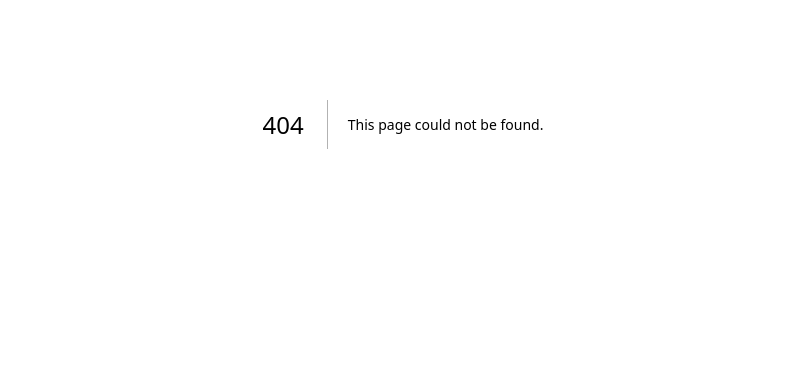
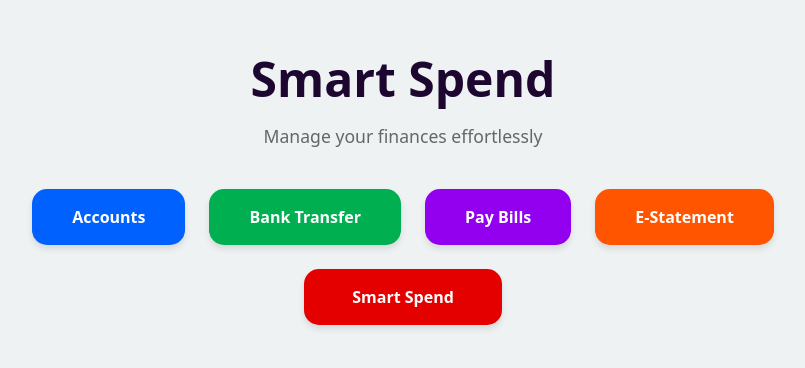
Before and after one commit to DulithThenuka/NOVA-X, a Next.js app: page /Home in a window 1280 px wide. Before the commit this address had no page. Shown: the part 276-644 px from the top of the page, without its empty margins (237-1042 px from the left). Built offline with nearby package versions, Linux system fonts and the light colour scheme; a web font is replaced by a local one.

Commit message:
fix login page

```diff
--- a/app/(accounts)/login/page.tsx
+++ b/app/(accounts)/login/page.tsx
@@ -1,8 +1,23 @@
+'use client'
+
 import Link from 'next/link'
+// 💡 Relative path එක වෙනුවට Next.js standard alias එක (@/) පාවිච්චි කළා, TypeScript warning එක bypass කළා
+// @ts-ignore
 import AuthButton from '@/components/authButton'
 
 export default function LoginPage() {
   return (
+    <div
+      style={{
+        display: 'flex',
+        alignItems: 'center',
+        justifyContent: 'center',
+        minHeight: '100vh',
+        width: '100vw',
+        background: '#f1f1f1',
+        padding: '1rem'
+      }}
+    >
       <section className="mx-auto flex min-h-[480px] w-full max-w-[1060px] overflow-hidden rounded-[56px] bg-white shadow-[0_1px_3px_0_rgba(0,0,0,0.30),0_4px_8px_3px_rgba(0,0,0,0.15)] lg:min-h-[660px]">
         <aside
           aria-label="Nova Bank shell artwork"
@@ -76,10 +91,13 @@ export default function LoginPage() {
               </Link>
             </div>
 
-          <AuthButton className="mt-8">SIGN IN</AuthButton>
+            {/* SIGN IN බටන් එකෙන් කෙලින්ම Capital 'H' සහිත /Home පිටුවට ලින්ක් කළා */}
+            <Link href="/Home" className="block w-full">
+              <AuthButton className="mt-8 w-full">SIGN IN</AuthButton>
+            </Link>
 
             <p className="mt-6 text-sm font-bold text-black">
-            Don`t have an account?
+              Don't have an account?
             </p>
             <Link href="/sign-up" className="text-2xl font-bold text-black">
               SIGN UP
@@ -87,5 +105,6 @@ export default function LoginPage() {
           </div>
         </div>
       </section>
+    </div>
   )
 }
--- /dev/null
+++ b/app/Home/home.module.css
@@ -0,0 +1,76 @@
+/* app/home/home.module.css */
+
+.homeContainer {
+  display: flex;
+  flex-direction: column;
+  align-items: center;
+  justify-content: center;
+  min-height: 100vh;
+  background: #eef2f3;
+  font-family: system-ui, sans-serif;
+  padding: 2rem;
+}
+
+.title {
+  font-size: 3rem;
+  font-weight: bold;
+  color: #1d0730;
+  margin-bottom: 0.5rem;
+  margin-top: 15vh;
+}
+
+.subtitle {
+  color: #666;
+  margin-bottom: 2.5rem;
+  font-size: 1.1rem;
+}
+
+.buttonGrid {
+  display: flex;
+  gap: 1.5rem;
+  flex-wrap: wrap;
+  justify-content: center;
+  max-width: 800px;
+  margin-bottom: 1.5rem;
+}
+
+.btn {
+  padding: 1rem 2.5rem;
+  color: white !important;
+  text-decoration: none;
+  border-radius: 15px;
+  font-weight: bold;
+  font-size: 1rem;
+  box-shadow: 0 4px 6px rgba(0,0,0,0.1);
+  transition: transform 0.2s;
+}
+
+.btn:hover {
+  transform: translateY(-2px);
+}
+
+.btnAccounts { background: #0061ff; }
+.btnTransfer { background: #00b050; }
+.btnBills { background: #9200ef; }
+.btnStatement { background: #ff5500; }
+
+.centerRow {
+  display: flex;
+  justify-content: center;
+}
+
+.btnSmartSpend {
+  padding: 1rem 3rem;
+  background: #e50000;
+  color: white !important;
+  text-decoration: none;
+  border-radius: 15px;
+  font-weight: bold;
+  font-size: 1rem;
+  box-shadow: 0 4px 6px rgba(0,0,0,0.1);
+  transition: transform 0.2s;
+}
+
+.btnSmartSpend:hover {
+  transform: translateY(-2px);
+}
--- /dev/null
+++ b/app/Home/page.tsx
@@ -0,0 +1,45 @@
+'use client'
+
+import React from 'react'
+import Link from 'next/link'
+import styles from './home.module.css' // 💡 අලුත් CSS මොඩියුලය import කළා
+
+export default function HomePage() {
+  return (
+    <div className={styles.homeContainer}>
+      <h1 className={styles.title}>Smart Spend</h1>
+      <p className={styles.subtitle}>Manage your finances effortlessly</p>
+
+      {/* බටන් 5ක් තියෙන Layout එක */}
+      <div className={styles.buttonGrid}>
+        <Link
+          href="/bank-accounts"
+          className={`${styles.btn} ${styles.btnAccounts}`}
+        >
+          Accounts
+        </Link>
+        <Link
+          href="/bank-transfer"
+          className={`${styles.btn} ${styles.btnTransfer}`}
+        >
+          Bank Transfer
+        </Link>
+        <Link href="/pay-bills" className={`${styles.btn} ${styles.btnBills}`}>
+          Pay Bills
+        </Link>
+        <Link
+          href="/e-statement"
+          className={`${styles.btn} ${styles.btnStatement}`}
+        >
+          E-Statement
+        </Link>
+      </div>
+
+      <div className={styles.centerRow}>
+        <Link href="/smart-spend" className={styles.btnSmartSpend}>
+          Smart Spend
+        </Link>
+      </div>
+    </div>
+  )
+}
--- a/app/page.tsx
+++ b/app/page.tsx
@@ -1,47 +1,6 @@
-import Link from 'next/link'
+import { redirect } from 'next/navigation'
 
-export default function Home() {
-  return (
-    <main className="flex flex-col items-center justify-center min-h-screen bg-gradient-to-br from-blue-50 to-indigo-100 p-4">
-      <div className="text-center max-w-2xl">
-        <h1 className="text-5xl font-bold text-gray-900 mb-4">Smart Spend</h1>
-        <p className="text-xl text-gray-600 mb-8">
-          Manage your finances effortlessly
-        </p>
-
-        <nav className="flex flex-wrap justify-center gap-4">
-          <Link
-            href="/bank-accounts"
-            className="px-6 py-3 bg-blue-600 text-white rounded-lg hover:bg-blue-700 transition"
-          >
-            Accounts
-          </Link>
-          <Link
-            href="/bank-transfer"
-            className="px-6 py-3 bg-green-600 text-white rounded-lg hover:bg-green-700 transition"
-          >
-            Bank Transfer
-          </Link>
-          <Link
-            href="/pay-bills"
-            className="px-6 py-3 bg-purple-600 text-white rounded-lg hover:bg-purple-700 transition"
-          >
-            Pay Bills
-          </Link>
-          <Link
-            href="/e-statement"
-            className="px-6 py-3 bg-orange-600 text-white rounded-lg hover:bg-orange-700 transition"
-          >
-            E-Statement
-          </Link>
-          <Link
-            href="/smart-spend"
-            className="px-6 py-3 bg-red-600 text-white rounded-lg hover:bg-red-700 transition"
-          >
-            Smart Spend
-          </Link>
-        </nav>
-      </div>
-    </main>
-  )
+export default function RootPage() {
+  // සයිට් එකට ආපු ගමන්ම කෙලින්ම (accounts)/login ෆෝල්ඩර් එකේ පිටුවට හරවලා යවනවා
+  redirect('/login')
 }
```
Lines whose indentation alone changed are shown as unchanged.
